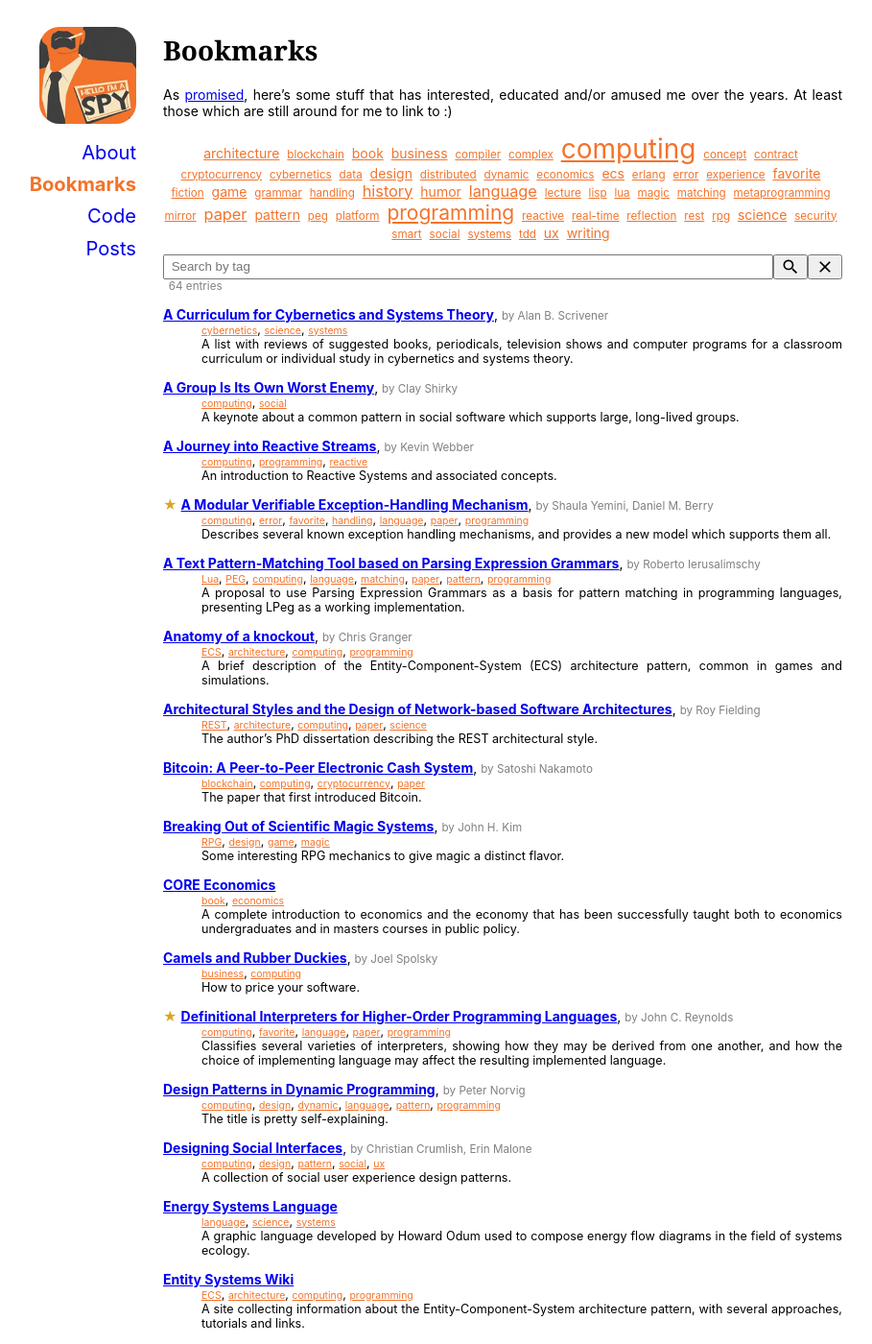
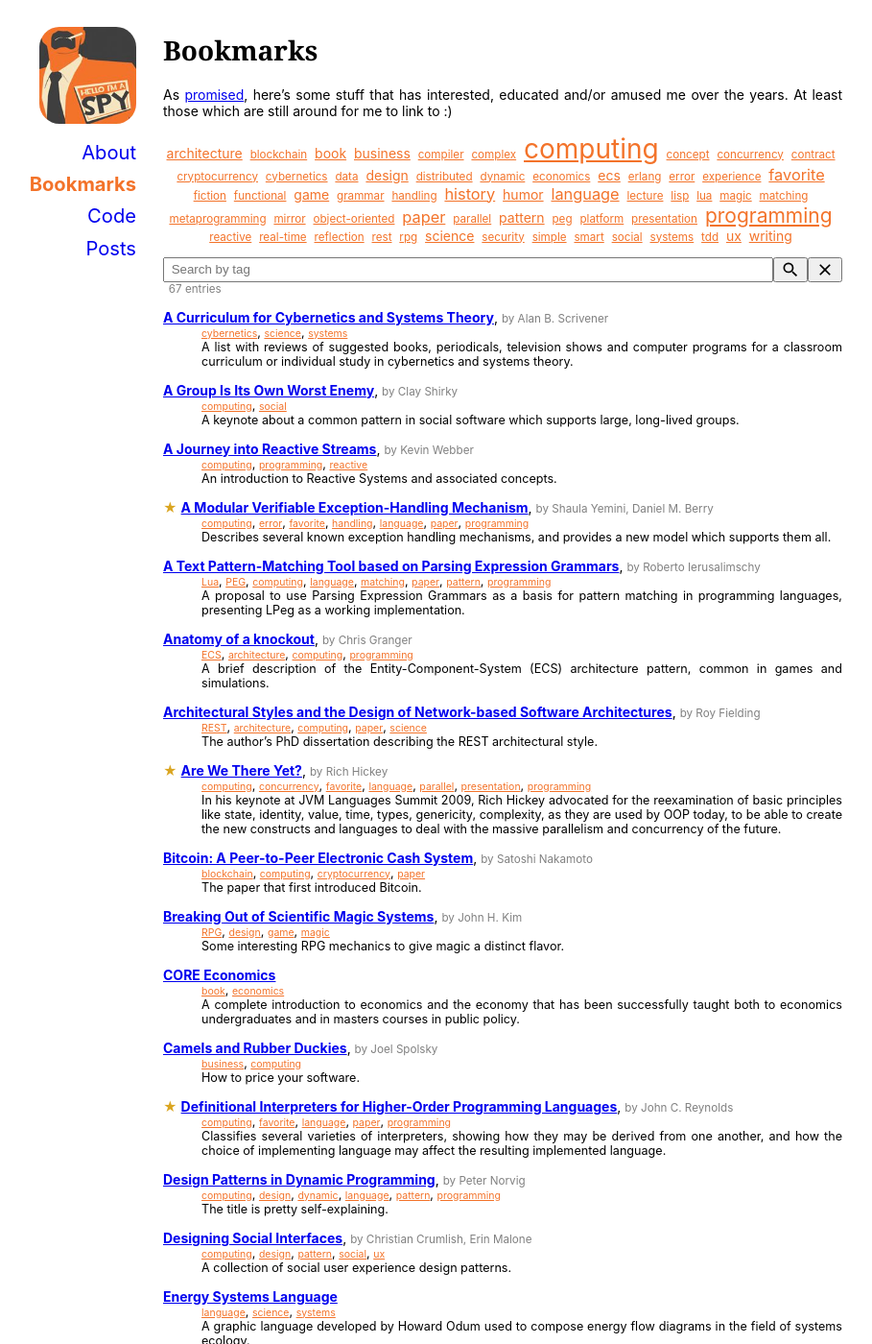
Before and after one commit to hanjos/hanjos.github.io, a Jekyll site: the page built from bookmarks.md, in a window 1280 px wide and 1400 px high. Shown: the whole window at 96% size, without its empty margins (184-1093 px from the left). Built offline with Jekyll 4.4.1, drawn with Linux system fonts in a browser that asks for light colours; some of the changed text lies outside the part shown.

Commit message:
Mais atalhos.

```diff
--- a/_data/bookmarks.yml
+++ b/_data/bookmarks.yml
@@ -310,3 +310,18 @@
   authors: ['Shaula Yemini', 'Daniel M. Berry']
   description: Describes several known exception handling mechanisms, and provides a new model which supports them all.
   tags: ['computing', 'error', 'favorite', 'handling', 'language', 'paper', 'programming']
+- url: https://www.infoq.com/presentations/Value-Values/
+  title: The Value of Values
+  authors: Rich Hickey
+  description: A presentation comparing value-oriented programming with place-oriented programming, concluding that the time of imperative languages has passed and it is the time of functional programming.
+  tags: ['computing', 'favorite', 'functional', 'language', 'object-oriented', 'presentation', 'programming']
+- url: https://www.infoq.com/presentations/Simple-Made-Easy/
+  title: Simple Made Easy
+  authors: Rich Hickey
+  description: A presentation emphasizing simplicity’s virtues over easiness’, showing that while many choose easiness they may end up with complexity, and the better way is to choose easiness along the simplicity path.
+  tags: ['computing', 'favorite', 'language', 'presentation', 'programming', 'simple']
+- url: https://www.infoq.com/presentations/Are-We-There-Yet-Rich-Hickey/
+  title: Are We There Yet?
+  authors: Rich Hickey
+  description: In his keynote at JVM Languages Summit 2009, Rich Hickey advocated for the reexamination of basic principles like state, identity, value, time, types, genericity, complexity, as they are used by OOP today, to be able to create the new constructs and languages to deal with the massive parallelism and concurrency of the future.
+  tags: ['computing', 'concurrency', 'favorite', 'language', 'parallel', 'presentation', 'programming']
```
